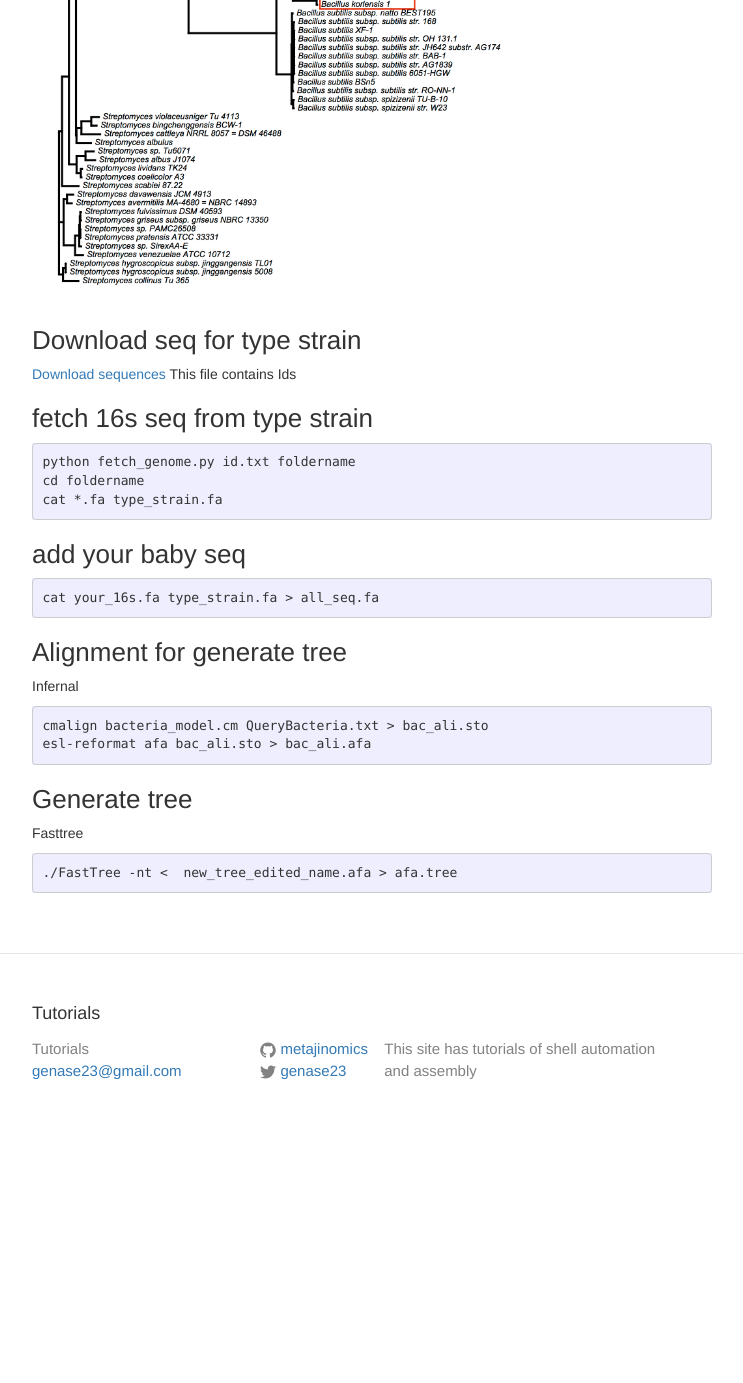
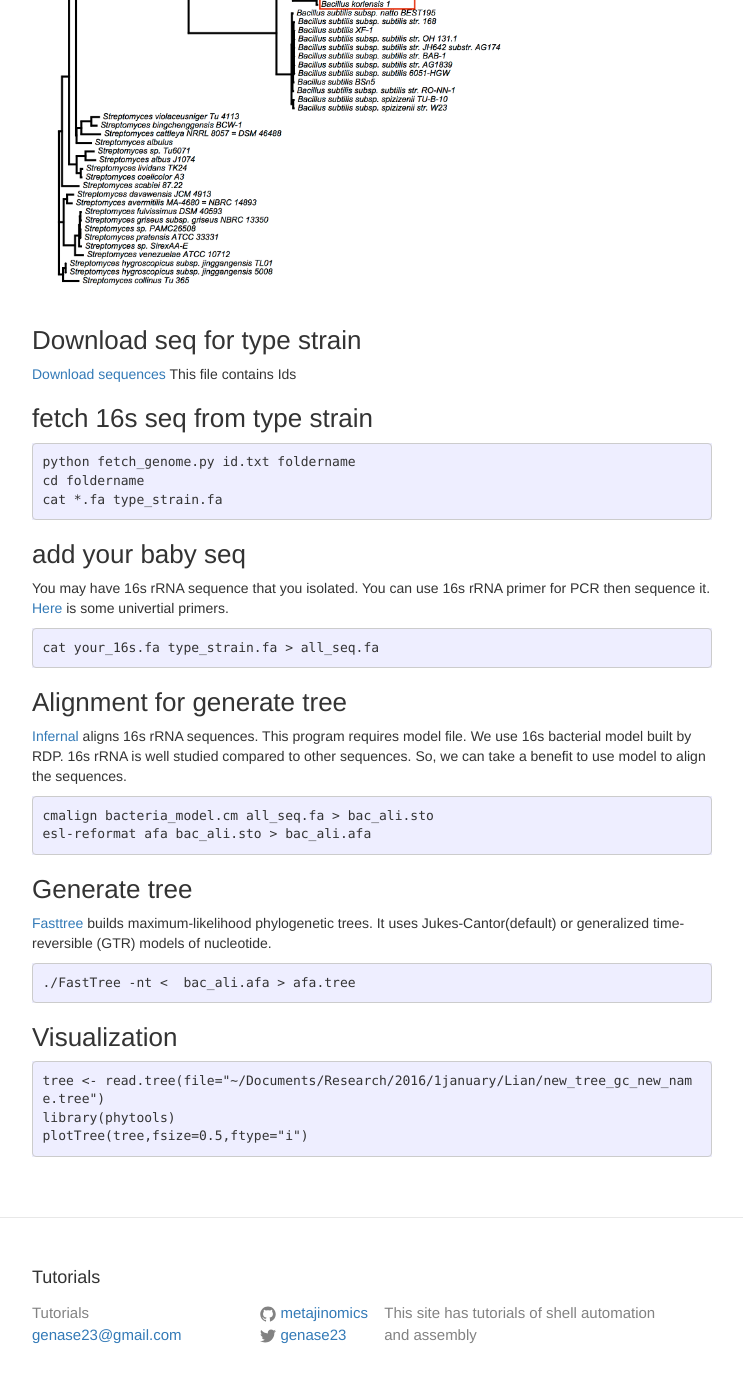
Before and after one commit to metajinomics/tutorials_en, a Jekyll site: the page built from novice/make_tree.md, in a window 1280 px wide and 1400 px high, scrolled down 713 px. Shown: the top 1383 px of the window, without its empty margins (268-1011 px from the left). Built offline with Jekyll 4.4.1, drawn with Linux system fonts in a browser that asks for light colours; before the commit the page ends 1849 px from its top, so only the background shows below that.

Commit message:
Update make_tree.md

````diff
--- a/novice/make_tree.md
+++ b/novice/make_tree.md
@@ -18,17 +18,24 @@ cd foldername
 cat *.fa type_strain.fa
 ```
 ### add your baby seq
+You may have 16s rRNA sequence that you isolated. You can use 16s rRNA primer for PCR then sequence it. [Here](https://en.wikipedia.org/wiki/16S_ribosomal_RNA) is some univertial primers.
 ```
 cat your_16s.fa type_strain.fa > all_seq.fa
 ```
 ### Alignment for generate tree
-Infernal
+[Infernal](http://eddylab.org/infernal/) aligns 16s rRNA sequences. This program requires model file. We use 16s bacterial model built by RDP. 16s rRNA is well studied compared to other sequences. So, we can take a benefit to use model to align the sequences.
 ```
-cmalign bacteria_model.cm QueryBacteria.txt > bac_ali.sto
+cmalign bacteria_model.cm all_seq.fa > bac_ali.sto
 esl-reformat afa bac_ali.sto > bac_ali.afa
 ```
 ### Generate tree
-Fasttree
+[Fasttree](http://www.microbesonline.org/fasttree/) builds maximum-likelihood phylogenetic trees. It uses Jukes-Cantor(default) or generalized time-reversible (GTR) models of nucleotide.
 ```
-./FastTree -nt <  new_tree_edited_name.afa > afa.tree
+./FastTree -nt <  bac_ali.afa > afa.tree
 ```
+### Visualization
+```
+tree <- read.tree(file="~/Documents/Research/2016/1january/Lian/new_tree_gc_new_name.tree")
+library(phytools)
+plotTree(tree,fsize=0.5,ftype="i")
+```
````
